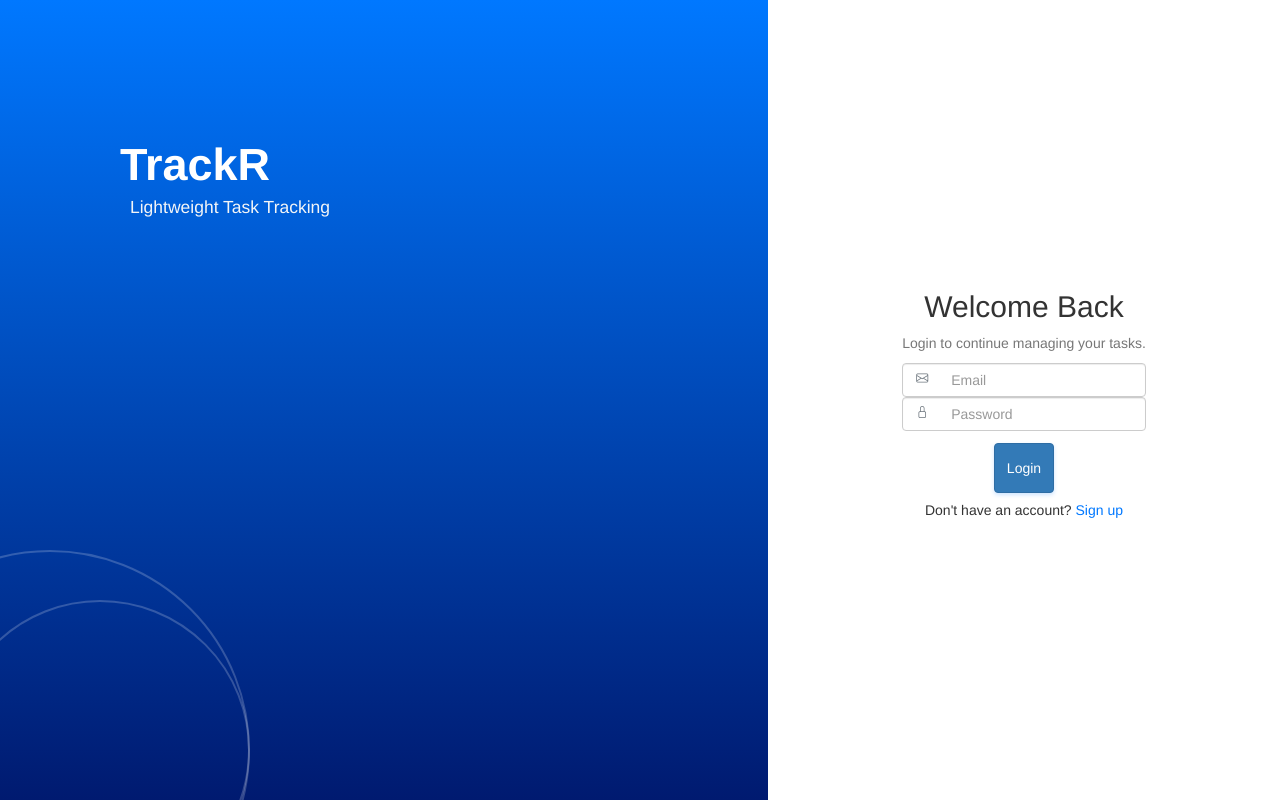
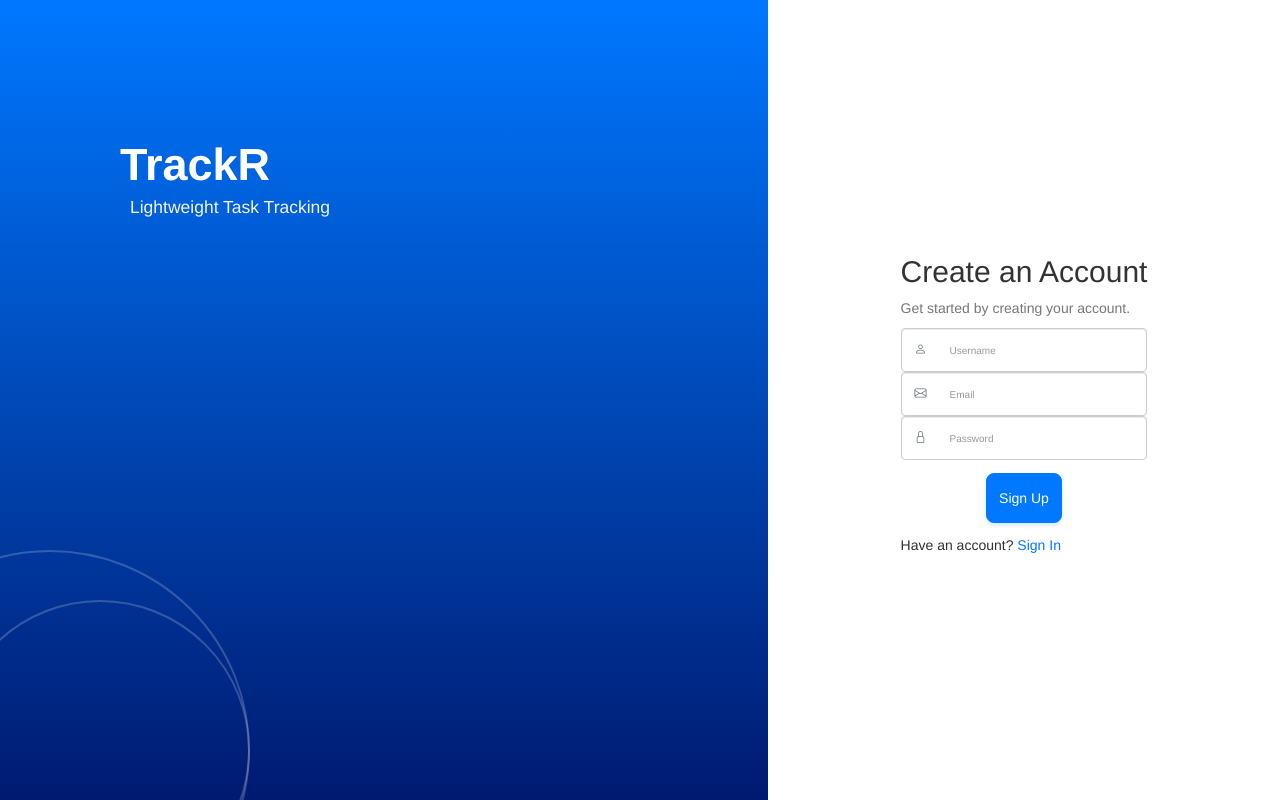
Before and after one commit to MohanedElDeebGitHub/task-tracker-silicon-mind-intern-2025, a React (Create React App) app in the folder frontend/: page /register in a window 1280 px wide. Built offline with nearby package versions, Linux system fonts and the light colour scheme.

Commit message:
basic structure for the signup

```diff
--- a/frontend/package.json
+++ b/frontend/package.json
@@ -15,7 +15,7 @@
     "react-bootstrap": "^2.10.10",
     "react-dom": "^19.1.0",
     "react-icons": "^5.5.0",
-    "react-router-dom": "^7.7.0",
+    "react-router-dom": "^7.7.1",
     "react-scripts": "5.0.1",
     "tailwind": "^4.0.0",
     "web-vitals": "^2.1.4"
--- a/frontend/src/App.js
+++ b/frontend/src/App.js
@@ -1,15 +1,18 @@
-import logo from "./logo.svg";
-import "./App.css";
 import React from 'react';
-import {LoginPage} from './pages/LoginPage.js';
-import ReactDOM from 'react-dom/client';
+import { BrowserRouter, Routes, Route } from 'react-router-dom';
 import 'bootstrap/dist/css/bootstrap.min.css';
-
+import LoginPage from './pages/LoginPage';
+import SignupPage from './pages/SignupPage';
 
 function App() {
   return (
     <div className="App">
-      <LoginPage />
+            <BrowserRouter>
+        <Routes>
+          <Route path="/" element={<LoginPage />} />
+          <Route path="/register" element={<SignupPage />} />
+        </Routes>
+      </BrowserRouter>
     </div>
   );
 }
--- a/frontend/src/components/auth/InputField.js
+++ b/frontend/src/components/auth/InputField.js
@@ -3,6 +3,7 @@ import { Form, InputGroup } from 'react-bootstrap';
 import 'bootstrap-icons/font/bootstrap-icons.css';
 
 const iconMap = {
+  username: 'bi-person',
   email: 'bi-envelope',
   password: 'bi-lock',
 };
--- a/frontend/src/components/auth/LoginForm.js
+++ b/frontend/src/components/auth/LoginForm.js
@@ -1,6 +1,7 @@
 import React from 'react';
 import { Form, Button, Spinner, Alert } from 'react-bootstrap';
 import InputField from './InputField';
+import { Link } from 'react-router-dom';
 
 function LoginForm({
   email, setEmail,
@@ -72,7 +73,7 @@ function LoginForm({
       </Form>
 
       <p className="signup-redirect">
-        Don't have an account? <a href="/register" className="register-link">Sign up</a>
+        Don't have an account? <Link to="/register" className="navigation-link">Sign up</Link>
       </p>
     </div>
   );
--- /dev/null
+++ b/frontend/src/components/auth/SignupForm.js
@@ -0,0 +1,95 @@
+import React from 'react';
+import { Form, Button, Spinner, Alert } from 'react-bootstrap';
+import InputField from './InputField';
+import { Link } from 'react-router-dom';
+
+function SignupForm({
+  username, setUsername,
+  email, setEmail,
+  password, setPassword,
+  isLoading, error, setError,
+  usernameError, emailError, passwordError,
+  signupSuccess, setSignupSuccess
+}) {
+  return (
+    <div className="">
+      <h2 className="">Create an Account</h2>
+      <p className="text-muted">Get started by creating your account.</p>
+
+      {error && !usernameError && !emailError && !passwordError && (
+        <div className="alert alert-danger" role="alert">
+          {typeof error === 'string' ? error : error?.message || 'An error occurred.'}
+        </div>
+      )}
+
+      {signupSuccess && (
+        <div className="alert alert-success" role="alert">
+          Sign Up Successful! You can now log in.
+        </div>
+      )}
+
+      <Form onSubmit={handleSignup}>
+        <InputField
+          type="username"
+          placeholder="Username"
+          value={username}
+          onChange={(e) => {
+            setUsername(e.target.value);
+            if (error){
+              setError(null);
+              setSignupSuccess(null);
+            }
+          }}
+          icon="username"
+          error={usernameError}
+        />
+
+        <InputField
+          type="email"
+          placeholder="Email"
+          value={email}
+          onChange={(e) => {
+            setEmail(e.target.value);
+            if (error){
+              setError(null);
+              setSignupSuccess(null);
+            }
+          }}
+          icon="email"
+          error={emailError}
+        />
+
+        <InputField
+          type="password"
+          placeholder="Password"
+          value={password}
+          onChange={(e) => {
+            setPassword(e.target.value);
+            if (error){
+              setError(null);
+              setSignupSuccess(null);
+            }
+          }}
+          icon="password"
+          error={passwordError}
+        />
+
+        <div className="d-grid mt-4">
+          <Button className="login-button" type="submit" disabled={isLoading}>
+            {isLoading ? <Spinner animation="border" size="sm" /> : 'Sign Up'}
+          </Button>
+        </div>
+      </Form>
+
+      <p className="signup-redirect">
+        Have an account? <Link to="/" className="navigation-link">Sign In</Link>
+      </p>
+    </div>
+  );
+}
+
+// You will need to pass handleSignup from the parent page
+// For now, this is a placeholder to avoid breaking the component
+const handleSignup = () => {};
+
+export default SignupForm;
--- /dev/null
+++ b/frontend/src/pages/SignupPage.js
@@ -0,0 +1,64 @@
+import React, { useState } from 'react';
+import BrandingPanel from '../components/auth/BrandingPanel';
+import SignupForm from '../components/auth/SignupForm';
+import '../styles/auth.css';
+
+export function SignupPage() {
+  const [username, setUsername] = useState('');
+  const [email, setEmail] = useState('');
+  const [password, setPassword] = useState('');
+  const [isLoading, setIsLoading] = useState(false);
+  const [error, setError] = useState(null);
+  const [signupSuccess, setSignupSuccess] = useState(false);
+
+  const handleSignup = async (event) => {
+    event.preventDefault();
+    setError(null);
+    setIsLoading(true);
+    setSignupSuccess(false);
+
+    try {
+      const response = await fetch('http://localhost:3001/api/auth/register', {
+        method: 'POST',
+        headers: { 'Content-Type': 'application/json' },
+        body: JSON.stringify({ username, email, password }),
+      });
+      const data = await response.json();
+
+      if (!response.ok) {
+        throw new Error(data.error || 'Failed to sign up');
+      }
+
+      // Signup successful
+      setSignupSuccess(true);
+      console.log("Sign up successful.", data);
+
+    } catch (err) {
+      setError(err.message);
+    } finally {
+      setIsLoading(false);
+    }
+  };
+
+  return (
+    <div className="auth-page">
+      <BrandingPanel />
+      <div className="login-panel d-flex align-items-center justify-content-center">
+        <SignupForm
+          username={username}
+          setUsername={setUsername}
+          email={email}
+          setEmail={setEmail}
+          password={password}
+          setPassword={setPassword}
+          isLoading={isLoading}
+          error={error}
+          handleSignup={handleSignup}
+          signupSuccess={signupSuccess}
+        />
+      </div>
+    </div>
+  );
+}
+
+export default SignupPage;
--- a/frontend/src/styles/auth.css
+++ b/frontend/src/styles/auth.css
@@ -103,6 +103,9 @@
   transition: all 0.2s;
   margin-top: 5%;
   margin-bottom: 5%;
+  display: block;
+  margin-left: auto;
+  margin-right: auto;
 }
 
 .login-button:hover {
@@ -116,13 +119,13 @@
     margin-top: 3%;
 }
 
-.register-link {
+.navigation-link {
   color: #0078FF;
   font-weight: 500;
   text-decoration: none;
 }
 
-.register-link:hover {
+.navigation-link:hover {
   text-decoration: underline;
 }
 
```
Also changed, not shown: 1 other file (tests, documents, lock files or other folders).
